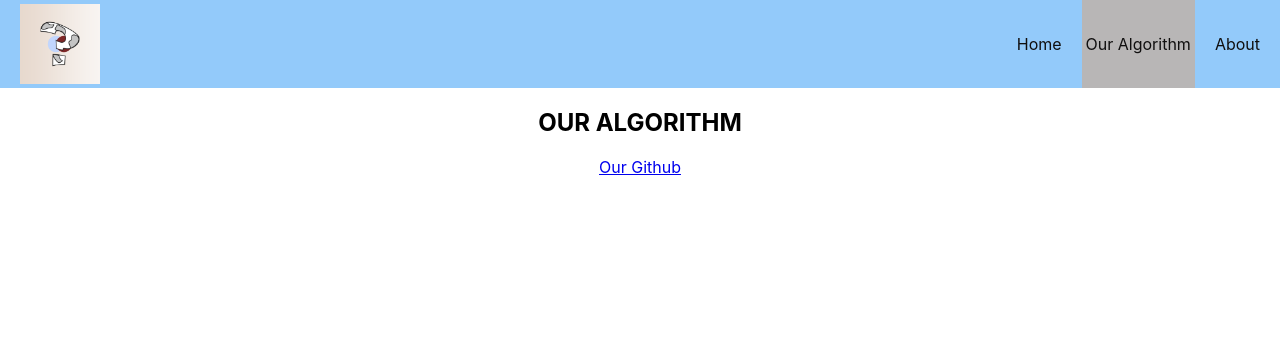
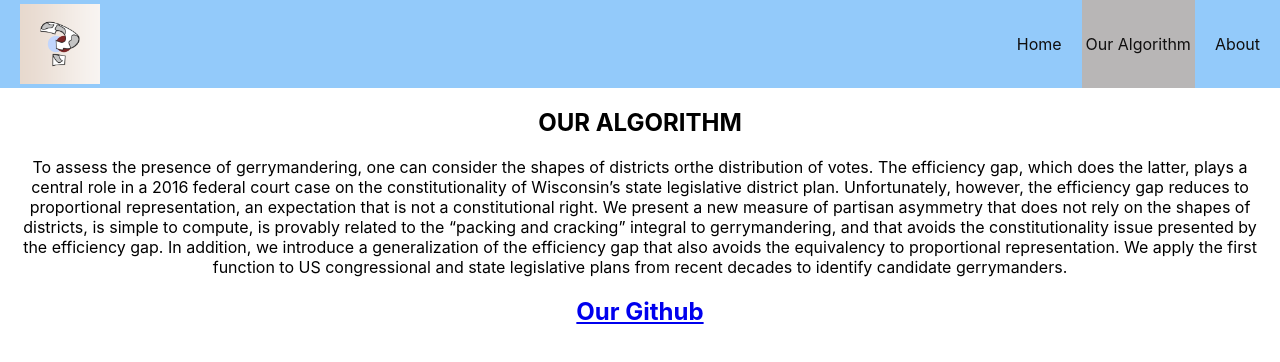
Before and after one commit to Have-I-Been-Gerrymandered/react, a React (Create React App) app: page /our-algorithm in a window 1280 px wide. Shown: the top 362 px of the page. Built offline with nearby package versions, Linux system fonts and the light colour scheme.

Commit message:
Adding profile images and algorithm info

```diff
--- a/src/Algorithm.js
+++ b/src/Algorithm.js
@@ -2,11 +2,26 @@ import React, { Component } from 'react';
 
 //Creates the Our algorithm page featuring information about our algorithm and our github link
 class Algorithm extends Component{
+    constructor(props){
+        super(props)
+        this.state = {
+          paragraph: "To assess the presence of gerrymandering, one can consider the shapes of districts or" +
+          "the distribution of votes. The efficiency gap, which does the latter, plays a central role in" +
+          " a 2016 federal court case on the constitutionality of Wisconsin’s state legislative district" +
+          " plan. Unfortunately, however, the efficiency gap reduces to proportional representation, an" +
+          " expectation that is not a constitutional right. We present a new measure of partisan asymmetry that does not rely on the shapes of districts, is simple to compute, is provably related" +
+          " to the “packing and cracking” integral to gerrymandering, and that avoids the constitutionality issue presented by the efficiency gap. In addition, we introduce a generalization of the" +
+          " efficiency gap that also avoids the equivalency to proportional representation. We apply the" +
+          " first function to US congressional and state legislative plans from recent decades to identify" +
+          " candidate gerrymanders."
+        }
+    }
 render(){
     return(
         <div>
             <h2>OUR ALGORITHM</h2>
-            <a href = "https://github.com/Have-I-Been-Gerrymandered"> Our Github</a>
+            <p>{this.state.paragraph}</p>
+            <h2><a href = "https://github.com/Have-I-Been-Gerrymandered"> Our Github</a></h2>
         </div>
     )
 }
--- a/src/DesignAbout.js
+++ b/src/DesignAbout.js
@@ -6,6 +6,8 @@ import CTimg from './district-maps/CT.png';
 import Keerti from './Keerti.jpg';
 import Sam from './Sam.jpg';
 import Henry from './Henry.jpg';
+import Josh from './Josh.png';
+import Mason from './Mason.jpg';
 
 
 // Creates AboutUs page and calls ProfileCard component for each team member.
@@ -55,11 +57,11 @@ class DesignAbout extends Component{
                 <div class="box">
                     <div><ProfileCard name="Sam West" end={this.state.front} year={this.state.year} src={Sam} /></div>
                     <div><ProfileCard name="Keerti Sundaram" end={this.state.front} year={this.state.year} src={Keerti} /></div>
-                    <div><ProfileCard name="Josh Marion" end={this.state.front} year={this.state.younger_year} src={CTimg} /> </div>
+                    <div><ProfileCard name="Josh Marion" end={this.state.front} year={this.state.younger_year} src={Josh} /> </div>
                 </div>
                 <div class="box">
                     <div><ProfileCard name="Henry Jack" end={this.state.front} year={this.state.younger_year} src={Henry} /> </div>
-                    <div><ProfileCard name="Mason DuBoef" end={this.state.back} year={this.state.year} src={CTimg} /> </div>
+                    <div><ProfileCard name="Mason DuBoef" end={this.state.back} year={this.state.year} src={Mason} /> </div>
                 </div>
                 </div>
             </>
```
Also changed, not shown: src/Josh.png (added), src/Mason.jpg (added).
